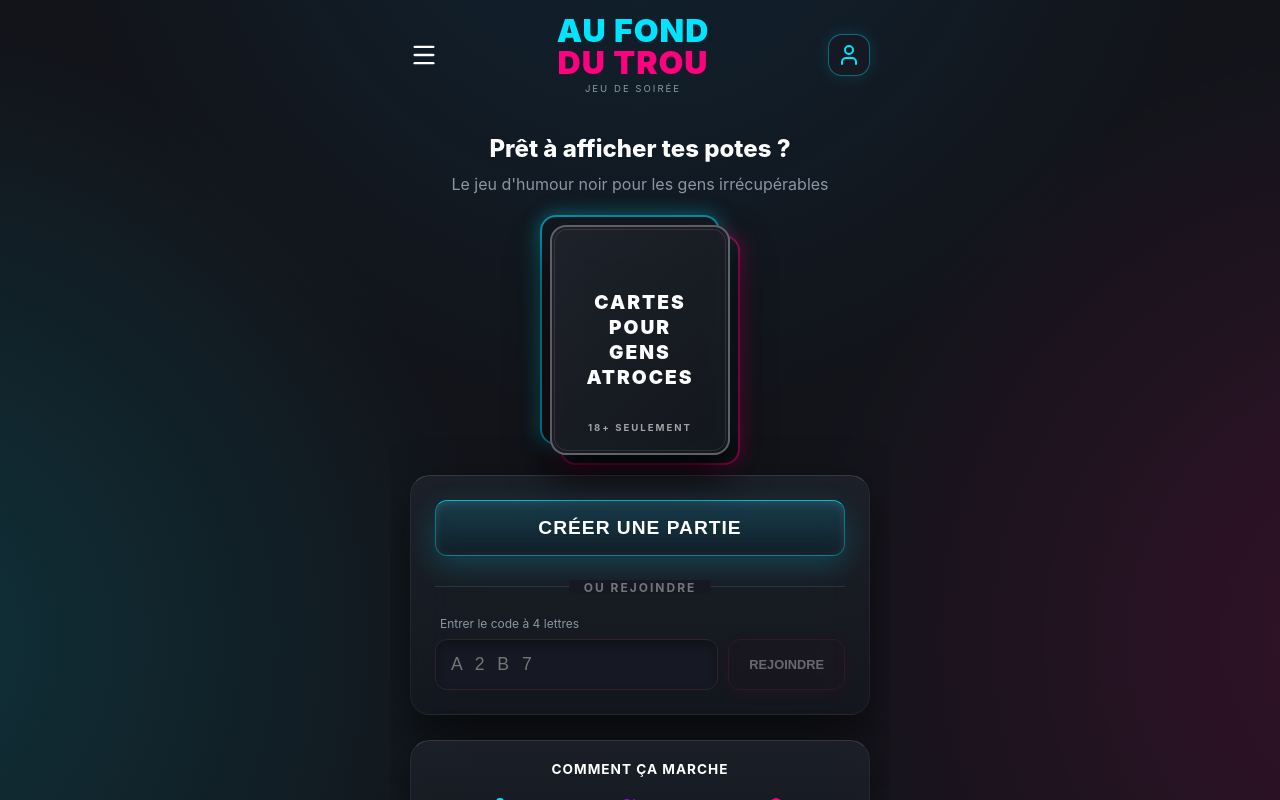
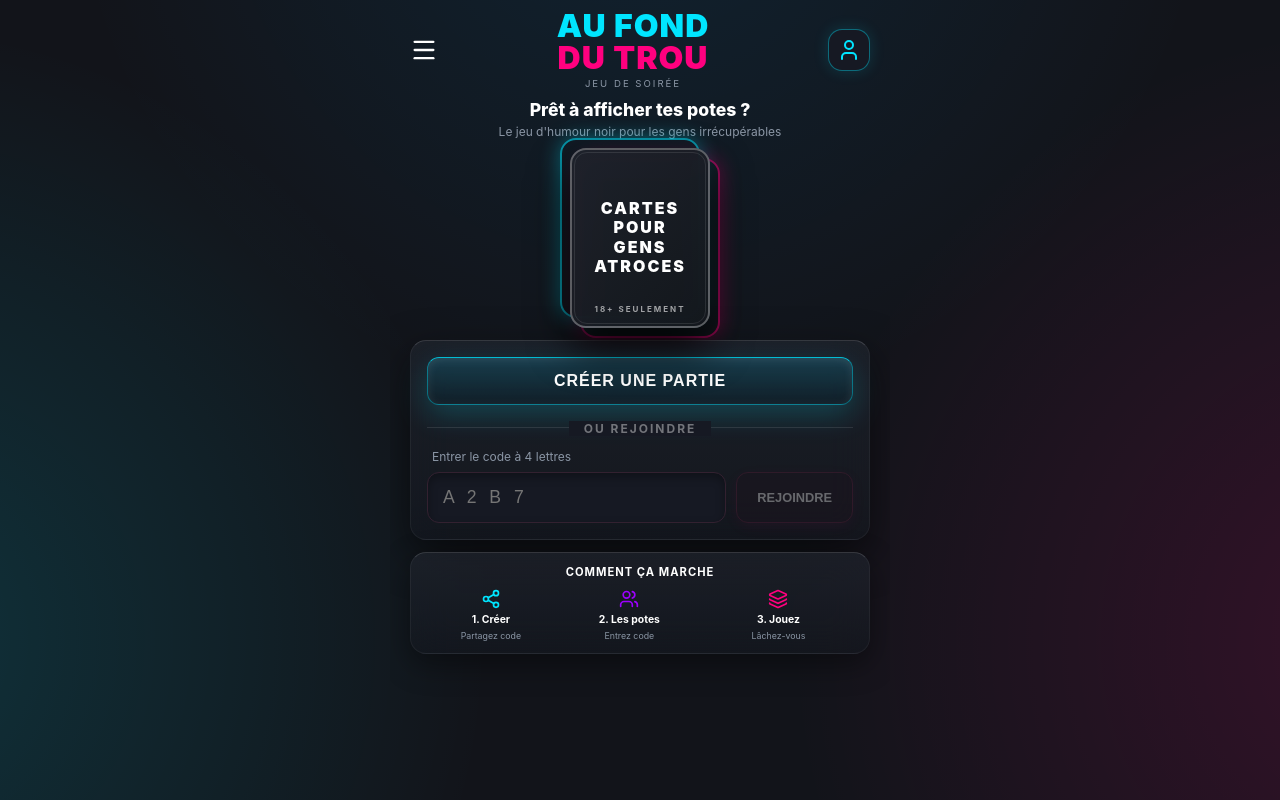
Before and after one commit to AzerfaXx-afk/blanc-manger-coco-remaster, a React (Vite) app: page / in a window 1280 px wide. Built offline with nearby package versions, Linux system fonts and the light colour scheme.

Commit message:
Home page: no scroll, everything fits viewport, compressed layout

```diff
--- a/src/pages/Home.jsx
+++ b/src/pages/Home.jsx
@@ -26,16 +26,16 @@ const Home = () => {
             alignItems: 'center',
             height: '100%',
             width: '100%',
-            overflowY: 'auto',
-            padding: '15px 20px',
+            overflow: 'hidden',
+            padding: '10px 20px',
             maxWidth: '500px',
             margin: '0 auto',
             fontFamily: "'Inter', sans-serif"
         }}>
             <MenuOverlay isOpen={isMenuOpen} onClose={() => setIsMenuOpen(false)} />
 
-            {/* Top Bar matching mockup */}
-            <div style={{ display: 'flex', justifyContent: 'space-between', width: '100%', alignItems: 'center', marginBottom: '30px' }}>
+            {/* Top Bar */}
+            <div style={{ display: 'flex', justifyContent: 'space-between', width: '100%', alignItems: 'center', marginBottom: '10px', flexShrink: 0 }}>
                 <Menu onClick={() => setIsMenuOpen(true)} color="var(--text-main)" size={28} style={{ cursor: 'pointer' }} />
 
                 <div style={{ textAlign: 'center', display: 'flex', flexDirection: 'column' }}>
@@ -69,12 +69,12 @@ const Home = () => {
             <motion.div
                 initial={{ y: -20, opacity: 0 }}
                 animate={{ y: 0, opacity: 1 }}
-                style={{ textAlign: 'center', marginBottom: '25px', marginTop: '10px' }}
+                style={{ textAlign: 'center', marginBottom: '8px', flexShrink: 0 }}
             >
-                <h2 className="home-subtitle" style={{ fontWeight: '800', marginBottom: '10px' }}>
+                <h2 className="home-subtitle" style={{ fontWeight: '800', marginBottom: '4px', fontSize: '1.1rem' }}>
                     Prêt à afficher tes potes ?
                 </h2>
-                <p className="home-desc" style={{ color: 'var(--text-muted)', lineHeight: '1.4' }}>
+                <p className="home-desc" style={{ color: 'var(--text-muted)', lineHeight: '1.3', fontSize: '0.75rem' }}>
                     Le jeu d'humour noir pour les gens irrécupérables
                 </p>
             </motion.div>
@@ -85,7 +85,7 @@ const Home = () => {
                 animate={{ scale: 1, opacity: 1 }}
                 transition={{ delay: 0.2 }}
                 className="hero-card-container"
-                style={{ position: 'relative', flex: '0 0 auto', width: '180px', height: '230px', marginBottom: '20px', marginTop: '5px' }}
+                style={{ position: 'relative', flex: '0 0 auto', width: '140px', height: '180px', marginBottom: '12px', marginTop: '0px' }}
             >
                 {/* Pink outline (bottom right) */}
                 <div style={{
@@ -116,9 +116,9 @@ const Home = () => {
                     <span className="hero-card-text" style={{
                         fontWeight: '900',
                         color: '#fff',
-                        fontSize: '1.2rem',
+                        fontSize: '1rem',
                         letterSpacing: '2px',
-                        lineHeight: '1.3',
+                        lineHeight: '1.2',
                         textAlign: 'center'
                     }}>
                         CARTES<br />POUR<br />GENS<br />ATROCES
@@ -126,11 +126,11 @@ const Home = () => {
                     <span className="hero-card-badge" style={{
                         color: 'rgba(255,255,255,0.6)',
                         position: 'absolute',
-                        bottom: '20px',
+                        bottom: '12px',
                         textTransform: 'uppercase',
                         letterSpacing: '2px',
                         fontWeight: 'bold',
-                        fontSize: '0.6rem'
+                        fontSize: '0.5rem'
                     }}>
                         18+ SEULEMENT
                     </span>
@@ -153,14 +153,14 @@ const Home = () => {
                 className="glass-panel"
                 style={{
                     width: '100%',
-                    padding: '24px',
-                    borderRadius: '20px',
+                    padding: '16px',
+                    borderRadius: '16px',
                     display: 'flex',
                     flexDirection: 'column',
                     justifyContent: 'center',
-                    gap: '20px',
-                    boxShadow: '0 20px 50px rgba(0,0,0,0.5)',
-                    flex: '1 0 auto'
+                    gap: '12px',
+                    boxShadow: '0 15px 40px rgba(0,0,0,0.5)',
+                    flexShrink: 0
                 }}
             >
                 <motion.button
@@ -168,8 +168,8 @@ const Home = () => {
                     whileTap={{ scale: 0.98 }}
                     onClick={handleCreate}
                     style={{
-                        width: '100%', padding: '16px', borderRadius: '12px',
-                        fontWeight: '800', fontSize: '1.2rem', cursor: 'pointer',
+                        width: '100%', padding: '14px', borderRadius: '12px',
+                        fontWeight: '800', fontSize: '1rem', cursor: 'pointer',
                         textTransform: 'uppercase', letterSpacing: '1px',
                         background: 'linear-gradient(180deg, rgba(20, 80, 100, 0.6) 0%, rgba(15, 30, 40, 0.8) 100%)',
                         border: '1px solid rgba(0, 229, 255, 0.4)',
@@ -260,29 +260,30 @@ const Home = () => {
                 className="glass-panel"
                 style={{
                     width: '100%',
-                    marginTop: '25px',
-                    marginBottom: '10px',
-                    padding: '20px',
-                    borderRadius: '20px',
-                    boxShadow: '0 15px 40px rgba(0,0,0,0.4)'
+                    marginTop: '12px',
+                    marginBottom: '5px',
+                    padding: '12px 16px',
+                    borderRadius: '16px',
+                    boxShadow: '0 10px 30px rgba(0,0,0,0.4)',
+                    flexShrink: 0
                 }}
             >
-                <h3 style={{ textAlign: 'center', fontSize: '0.85rem', marginBottom: '20px', letterSpacing: '1px', fontWeight: 'bold' }}>COMMENT ÇA MARCHE</h3>
+                <h3 style={{ textAlign: 'center', fontSize: '0.7rem', marginBottom: '10px', letterSpacing: '1px', fontWeight: 'bold' }}>COMMENT ÇA MARCHE</h3>
                 <div style={{ display: 'flex', justifyContent: 'space-between', textAlign: 'center' }}>
-                    <div style={{ display: 'flex', flexDirection: 'column', alignItems: 'center', gap: '10px', width: '30%' }}>
-                        <Share2 color="var(--accent-cyan)" size={24} />
-                        <div style={{ fontSize: '0.75rem', fontWeight: 'bold' }}>1. Créer</div>
-                        <div style={{ fontSize: '0.65rem', color: 'var(--text-muted)' }}>Partagez code</div>
+                    <div style={{ display: 'flex', flexDirection: 'column', alignItems: 'center', gap: '4px', width: '30%' }}>
+                        <Share2 color="var(--accent-cyan)" size={20} />
+                        <div style={{ fontSize: '0.65rem', fontWeight: 'bold' }}>1. Créer</div>
+                        <div style={{ fontSize: '0.55rem', color: 'var(--text-muted)' }}>Partagez code</div>
                     </div>
-                    <div className="how-it-works-item" style={{ display: 'flex', flexDirection: 'column', alignItems: 'center', gap: '8px', flex: 1 }}>
-                        <Users color="var(--accent-purple)" size={24} />
-                        <div style={{ fontSize: '0.75rem', fontWeight: 'bold' }}>2. Les potes</div>
-                        <div style={{ fontSize: '0.65rem', color: 'var(--text-muted)' }}>Entrez code</div>
+                    <div style={{ display: 'flex', flexDirection: 'column', alignItems: 'center', gap: '4px', flex: 1 }}>
+                        <Users color="var(--accent-purple)" size={20} />
+                        <div style={{ fontSize: '0.65rem', fontWeight: 'bold' }}>2. Les potes</div>
+                        <div style={{ fontSize: '0.55rem', color: 'var(--text-muted)' }}>Entrez code</div>
                     </div>
-                    <div className="how-it-works-item" style={{ display: 'flex', flexDirection: 'column', alignItems: 'center', gap: '8px', flex: 1 }}>
-                        <Layers color="var(--accent-pink)" size={24} />
-                        <div style={{ fontSize: '0.75rem', fontWeight: 'bold' }}>3. Jouez</div>
-                        <div style={{ fontSize: '0.65rem', color: 'var(--text-muted)' }}>Lâchez-vous</div>
+                    <div style={{ display: 'flex', flexDirection: 'column', alignItems: 'center', gap: '4px', flex: 1 }}>
+                        <Layers color="var(--accent-pink)" size={20} />
+                        <div style={{ fontSize: '0.65rem', fontWeight: 'bold' }}>3. Jouez</div>
+                        <div style={{ fontSize: '0.55rem', color: 'var(--text-muted)' }}>Lâchez-vous</div>
                     </div>
                 </div>
             </motion.div>
```
